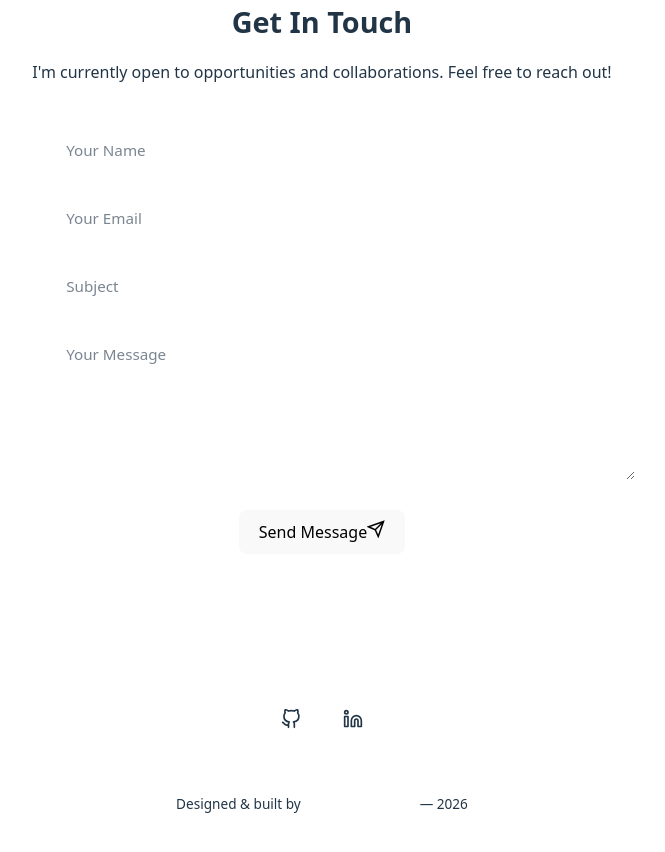
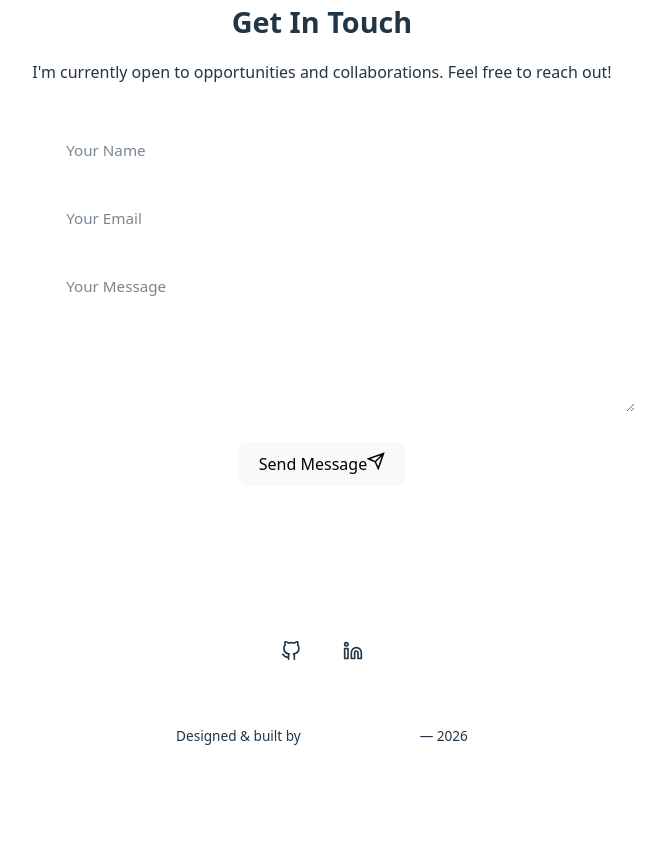
Before and after one commit to tatiana-omolleh/portfolio, a React (Vite) app in the folder PersonalPortfolio/: page / in a window 1280 px wide. Shown: the part 3060-3912 px from the top of the page, without its empty margins (292-957 px from the left). After the commit the page ends 3868 px from the top, so only its background shows below. Built offline with nearby package versions, Linux system fonts and the light colour scheme; the HTML template or start-up script is replaced by a standard one.

Commit message:
Edits made to contactform

```diff
--- a/PersonalPortfolio/src/components/Contact.jsx
+++ b/PersonalPortfolio/src/components/Contact.jsx
@@ -16,7 +16,6 @@ const fadeUp = {
 function Contact() {
   const form = useRef();
   const [status, setStatus] = useState("");
-  const [subject, setSubject] = useState("");
 
   const sendEmail = async (e) => {
     e.preventDefault();
@@ -25,18 +24,13 @@ function Contact() {
     const serviceId = import.meta.env.VITE_EMAILJS_SERVICE_ID;
     const publicKey = import.meta.env.VITE_EMAILJS_PUBLIC_KEY;
     const notificationTemplate = import.meta.env.VITE_EMAILJS_TEMPLATE_ID_NOTIFICATION;
-    // const replyTemplate = import.meta.env.VITE_EMAILJS_TEMPLATE_ID_REPLY;
 
     try {
       await emailjs.sendForm(serviceId, notificationTemplate, form.current, {
         publicKey,
       });
-      // await emailjs.sendForm(serviceId, replyTemplate, form.current, {
-      //   publicKey,
-      // });
 
       setStatus("Message sent successfully!");
-      setSubject("");
       form.current.reset();
     } catch (error) {
       setStatus("Failed to send message. Please try again.");
@@ -53,7 +47,7 @@ function Contact() {
       </p>
 
       <form ref={form} onSubmit={sendEmail} className="contact-form">
-        {["name", "email", "subject", "message"].map((field, i) => (
+        {["name", "email", "message"].map((field, i) => (
           <motion.div
             className="form-group"
             key={field}
@@ -70,18 +64,6 @@ function Contact() {
                 rows="5"
                 required
               />
-            ) : field === "subject" ? (
-              <>
-                <input
-                  type="text"
-                  name="subject"
-                  placeholder="Subject"
-                  value={subject}
-                  onChange={(e) => setSubject(e.target.value)}
-                  required
-                />
-                <input type="hidden" name="title" value={subject} />
-              </>
             ) : (
               <input
                 type={field === "email" ? "email" : "text"}
```
